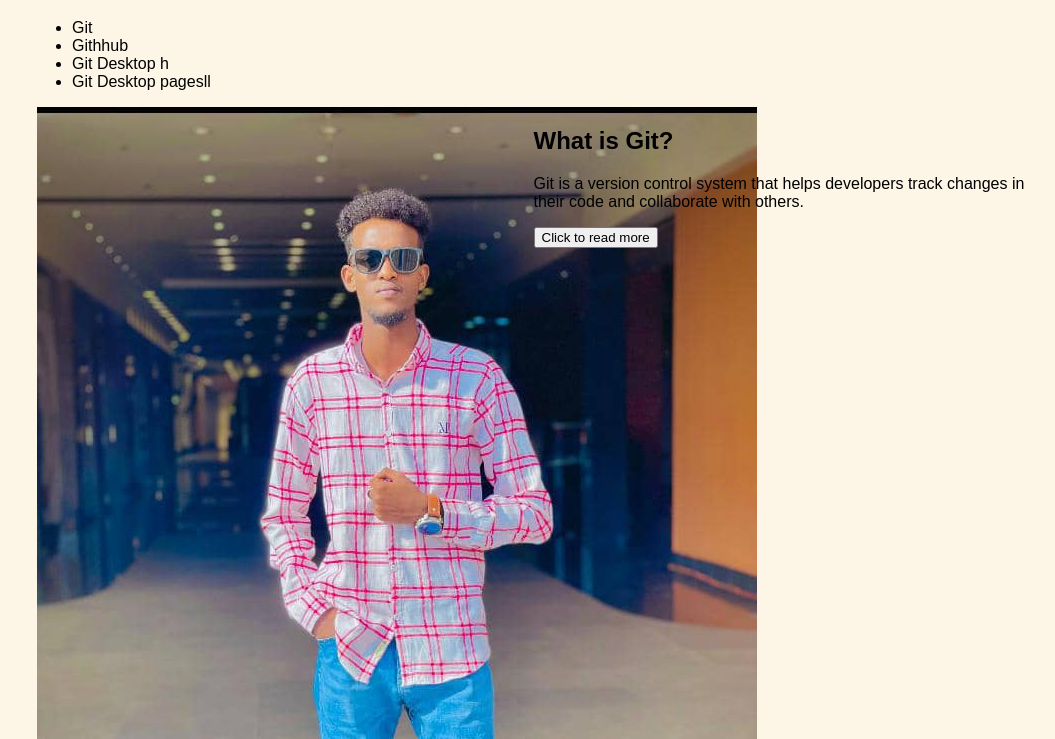
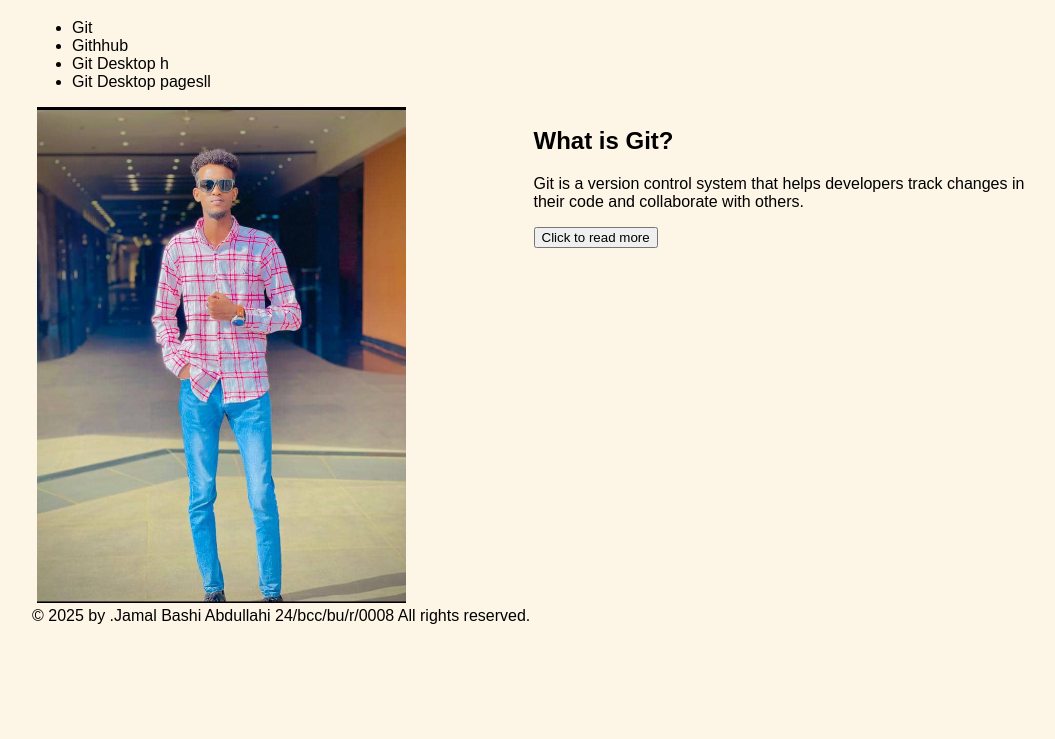
Before and after one commit to jamalyare505-lang/Jamal25, a plain HTML site: page index.html in a window 1280 px wide. Shown: the part 61-800 px from the top of the page, without its empty margins (96-1151 px from the left). Drawn offline with Linux system fonts and the light colour scheme.

Commit message:
Update mainstyle.css

```diff
--- a/mainstyle.css
+++ b/mainstyle.css
@@ -12,7 +12,7 @@ body{
     width: 48%;
 }
 
-.imglady{
-    width: 80%;
+.imgJamal{
+    width: 75%;
     height: auto;
 }
```
